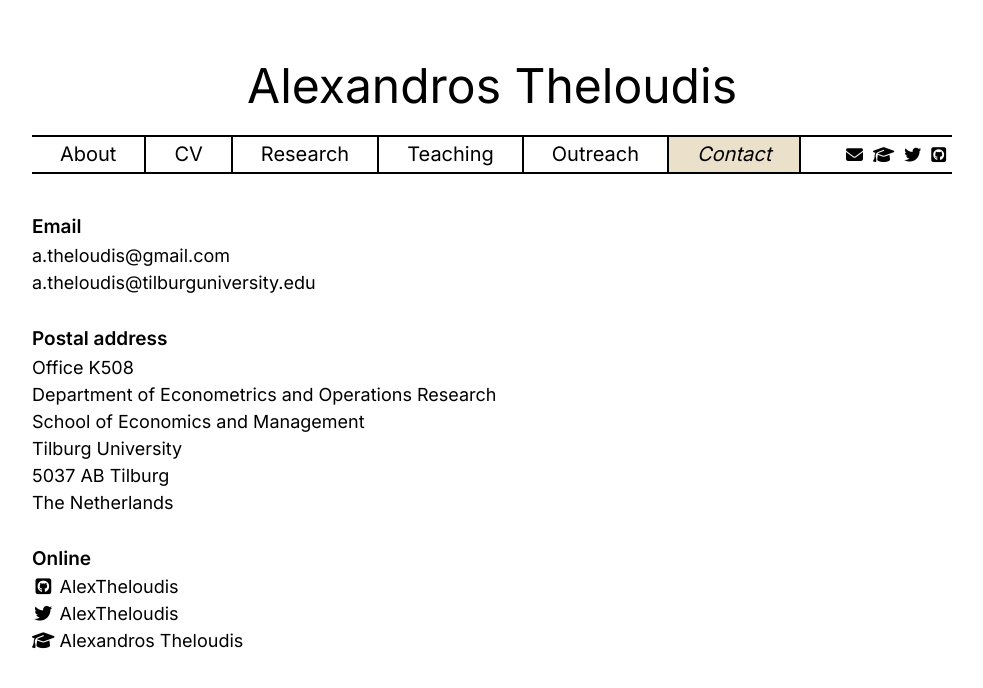
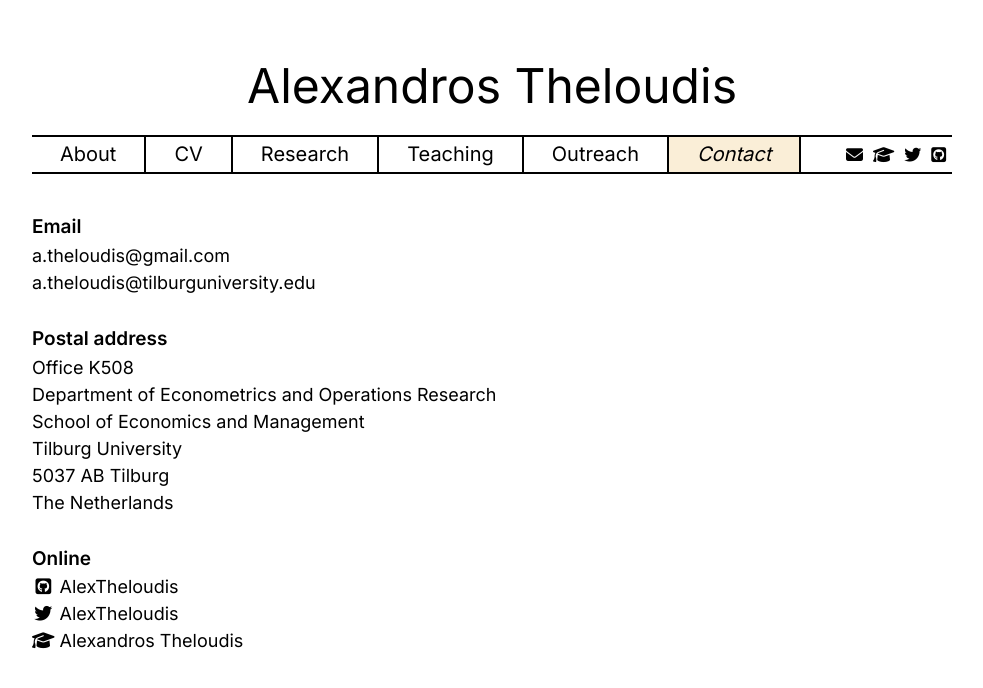
Before and after one commit to theloudis/theloudis.github.io, a Jekyll site: the page built from contact.md, in a window 1280 px wide. Shown: the top 688 px of the page, without its empty margins (148-1131 px from the left). Built offline with Jekyll 4.4.1, drawn with Linux system fonts in a browser that asks for light colours.

Commit message:
Update on color

```diff
--- a/css/style.css
+++ b/css/style.css
@@ -113,7 +113,7 @@ body {
 /* Current page in the menu */
 .nav-item.active {
   font-style: italic;
-  background-color: #ebe0ca;
+  background-color: #faeed7;
 }
 
 /* Icons on the right of the menu */
```
